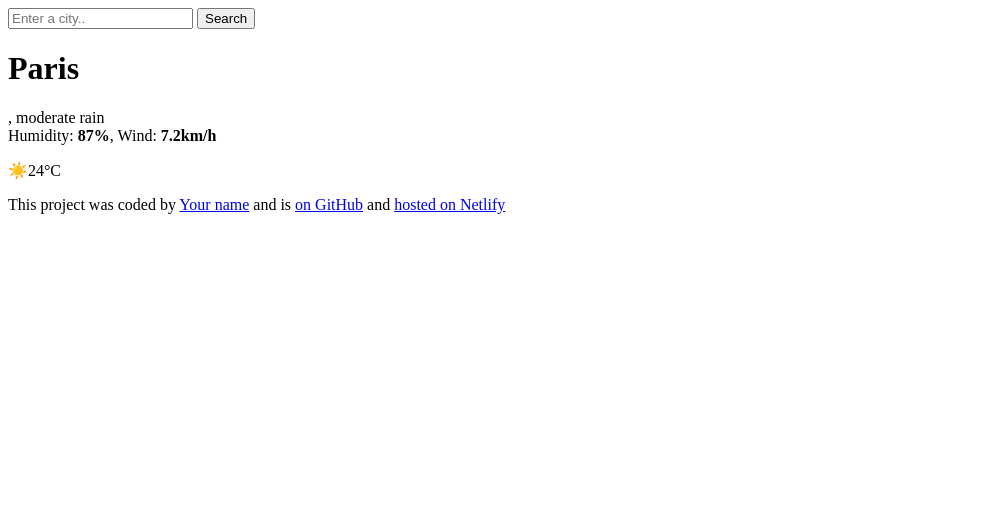
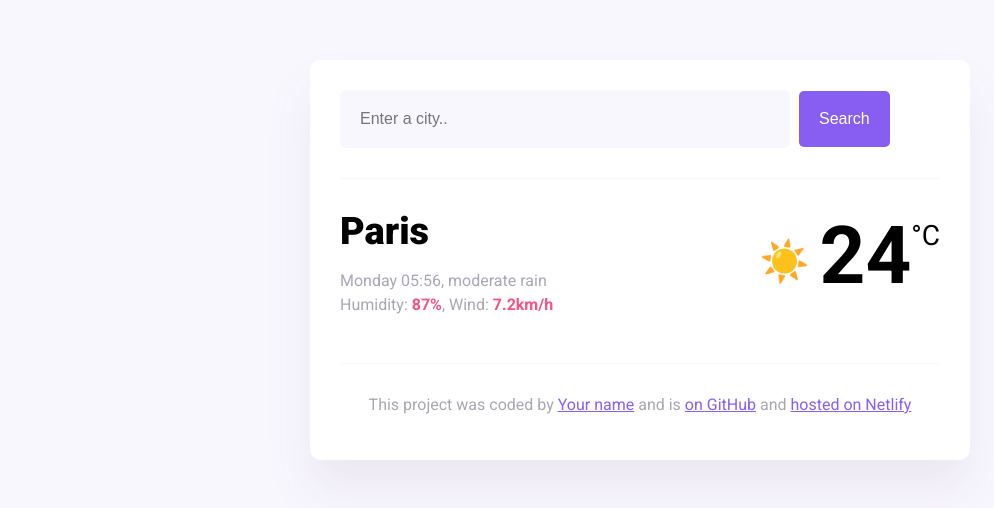
Before and after one commit to zahrajafari4828-cmyk/My-firsrt-weather-project, a plain HTML site: page index.html in a window 1280 px wide. Shown: the whole page, without its empty margins (0-994 px from the left). Drawn offline with nearby package versions, Linux system fonts and the light colour scheme.

Commit message:
created css

```diff
--- a/index.html
+++ b/index.html
@@ -10,7 +10,7 @@
       rel="stylesheet"
     />
     <script src="https://cdn.jsdelivr.net/npm/axios@1.1.2/dist/axios.min.js"></script>
-    <link rel="stylesheet" href="src/styles.css" />
+    <link rel="stylesheet" href="styles.css" />
     <title>My weather application</title>
   </head>
   <body>
@@ -54,5 +54,5 @@
       </footer>
     </div>
   </body>
-  <script src="src/index.js"></script>
+  <script src="index.js"></script>
 </html>
--- /dev/null
+++ b/styles.css
@@ -0,0 +1,98 @@
+body {
+  background: #f9f7fe;
+  font-family: "Roboto", sans-serif;
+}
+
+a {
+  color: #885df1;
+}
+
+.weather-app {
+  background: white;
+  max-width: 600px;
+  margin: 60px auto;
+  padding: 30px;
+  border-radius: 10px;
+  box-shadow: 0 30px 50px rgba(65, 50, 100, 0.08);
+}
+
+header {
+  border-bottom: 1px solid #f9f7fe;
+  padding-bottom: 30px;
+}
+
+.search-input {
+  background-color: #f9f7fe;
+  border: none;
+  color: rgba(39, 33, 66, 0.4);
+  font-size: 16px;
+  padding: 20px;
+  width: 75%;
+  border-radius: 6px;
+}
+
+.search-button {
+  margin-left: 5px;
+  font-size: 16px;
+  background-color: #885df1;
+  color: white;
+  border: none;
+  padding: 20px;
+  line-height: 1;
+  border-radius: 5px;
+}
+
+main {
+  padding: 30px 0;
+}
+
+.current-temperature {
+  font-size: 48px;
+}
+
+.current-weather {
+  display: flex;
+  justify-content: space-between;
+}
+
+.current-city {
+  font-size: 38px;
+  font-weight: 900;
+  margin: 0;
+}
+.current-details {
+  color: rgba(39, 33, 66, 0.4);
+  font-size: 16px;
+  font-weight: 400;
+  line-height: 24px;
+}
+
+.current-details strong {
+  color: #f65282;
+}
+
+.current-temperature-icon {
+  position: relative;
+  top: -8px;
+  font-size: 40px;
+  margin-right: 10px;
+}
+
+.current-temperature-value {
+  font-size: 80px;
+  font-weight: bold;
+}
+
+.current-temperature-unit {
+  font-size: 28px;
+  position: relative;
+  top: -38px;
+}
+
+footer {
+  border-top: 1px solid #f9f7fe;
+  text-align: center;
+  padding-top: 15px;
+
+  color: rgba(39, 33, 66, 0.4);
+}
```
